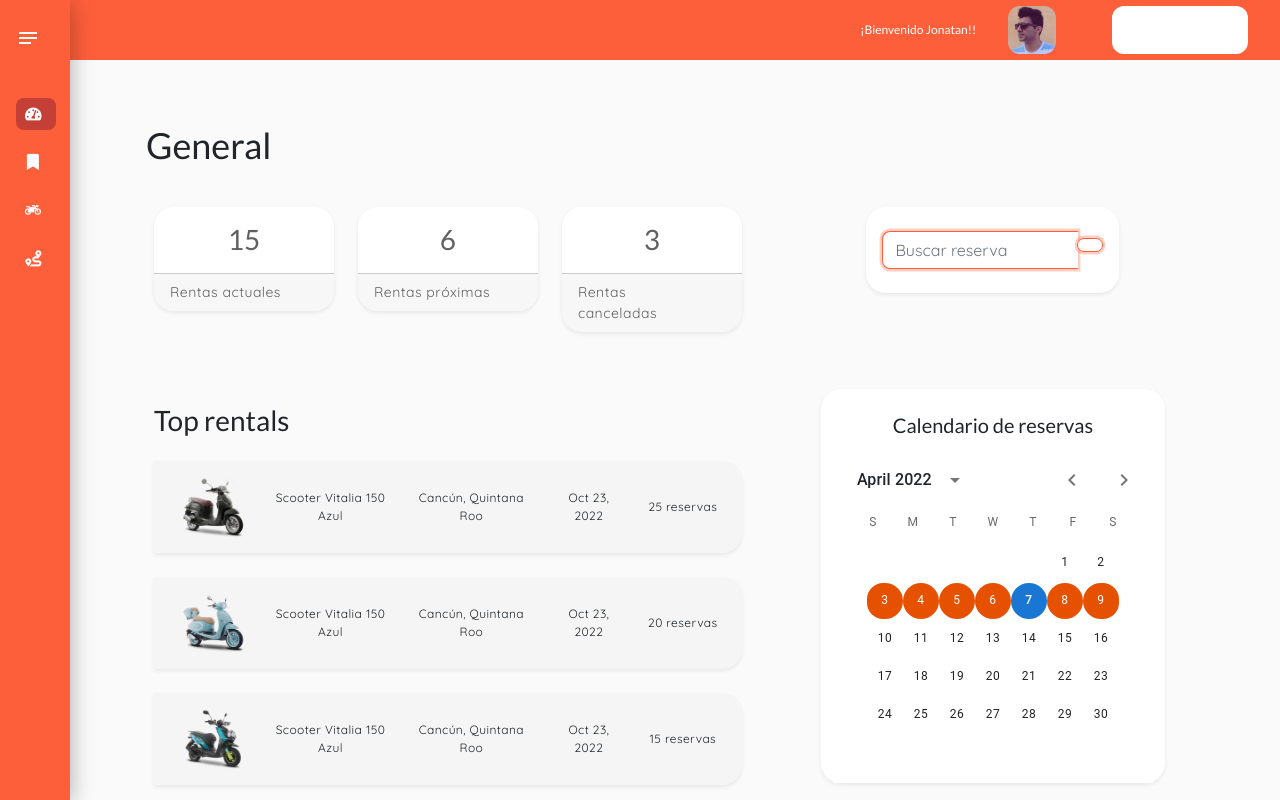
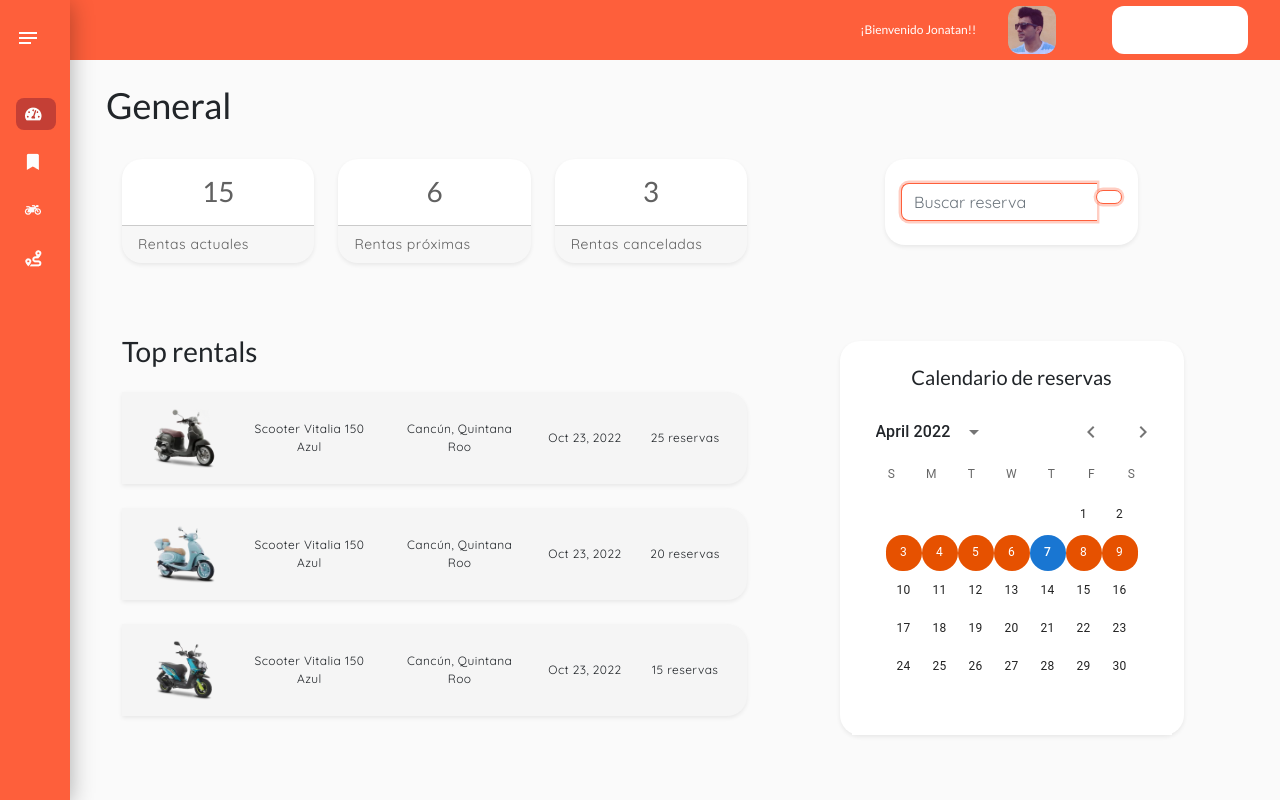
Before and after one commit to MoveBike-App/frontend-admin-movebike, a Next.js app: page /dashboard in a window 1280 px wide. Built offline with nearby package versions, Linux system fonts and the light colour scheme; some icons are missing.

Commit message:
small margin corrections

```diff
--- a/components/Dashboard/General/index.js
+++ b/components/Dashboard/General/index.js
@@ -8,8 +8,8 @@ export default function General() {
   return (
     <>
       <div className="container-fluid text-center text-md-start">
-        <div className="row mt-4 m-md-5">
-        <h1 className="m-3 p-0">General</h1>
+        <div className="row mt-3 m-md-3">
+        <h1 className="m-2 p-0">General</h1>
 
           <div className="col-12 col-lg-7">
 
```
